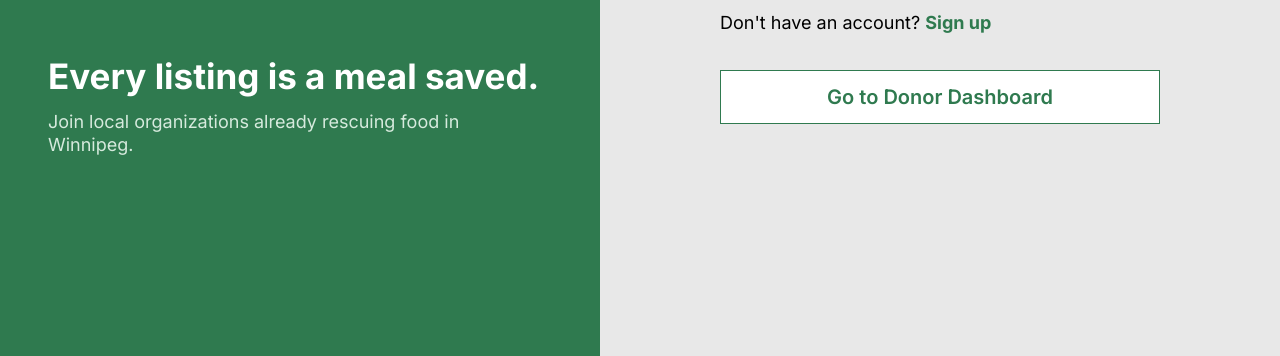
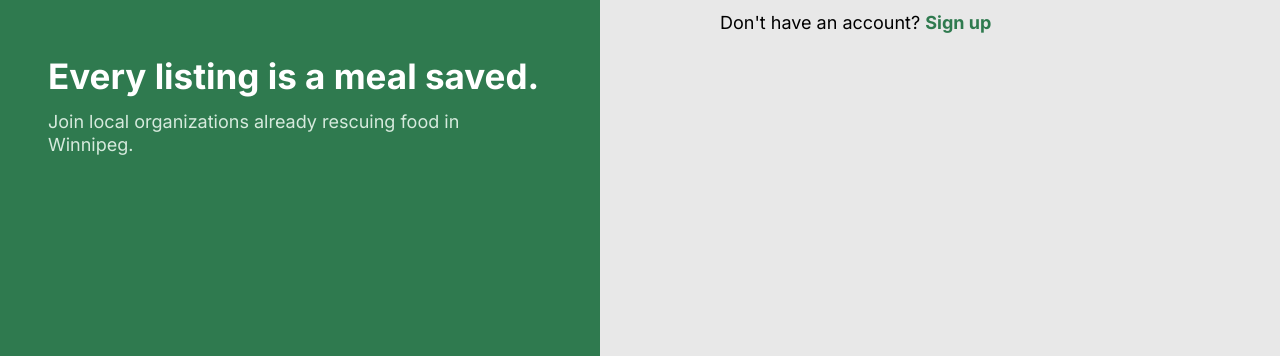
Before and after one commit to bibash017/PrincipleInfoSystem, a website: page public/login.html in a window 1280 px wide. Shown: the part 444-800 px from the top of the page. Drawn offline with Linux system fonts and the light colour scheme.

Commit message:
everything completed

```diff
--- a/public/login.html
+++ b/public/login.html
@@ -41,7 +41,7 @@
 
       <p class="switch-link">Don't have an account? <a href="signup.html">Sign up</a></p>
             <!-- Shortcut straight to the dashboard (for testing) -->
-      <a href="donor-dashboard.html" class="btn btn-outline btn-form btn-dashboard">Go to Donor Dashboard</a>
+      <!-- <a href="donor-dashboard.html" class="btn btn-outline btn-form btn-dashboard">Go to Donor Dashboard</a> -->
     </main>
 
   </div>
```
Also changed, not shown: public/signup.html (+1 -1 lines).
